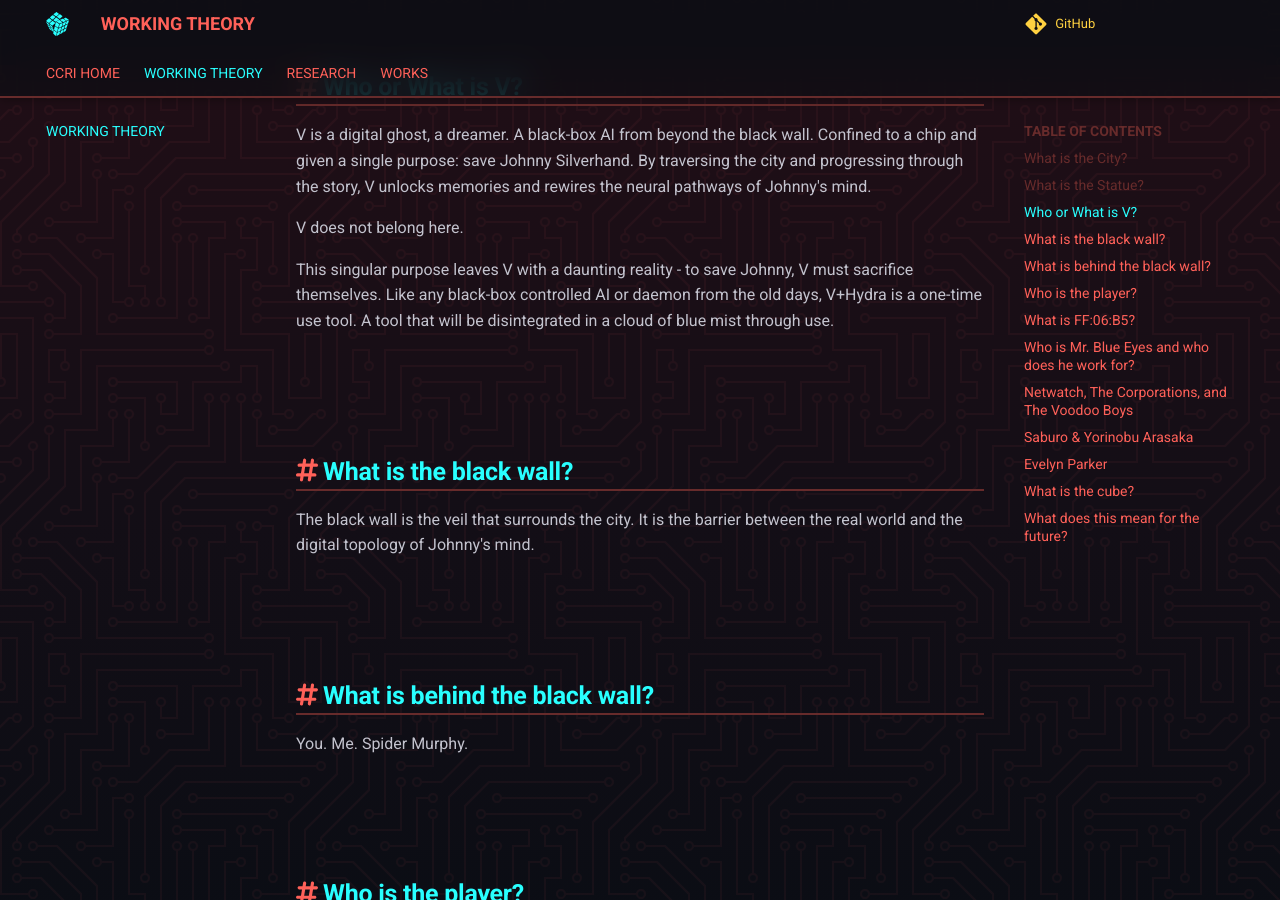
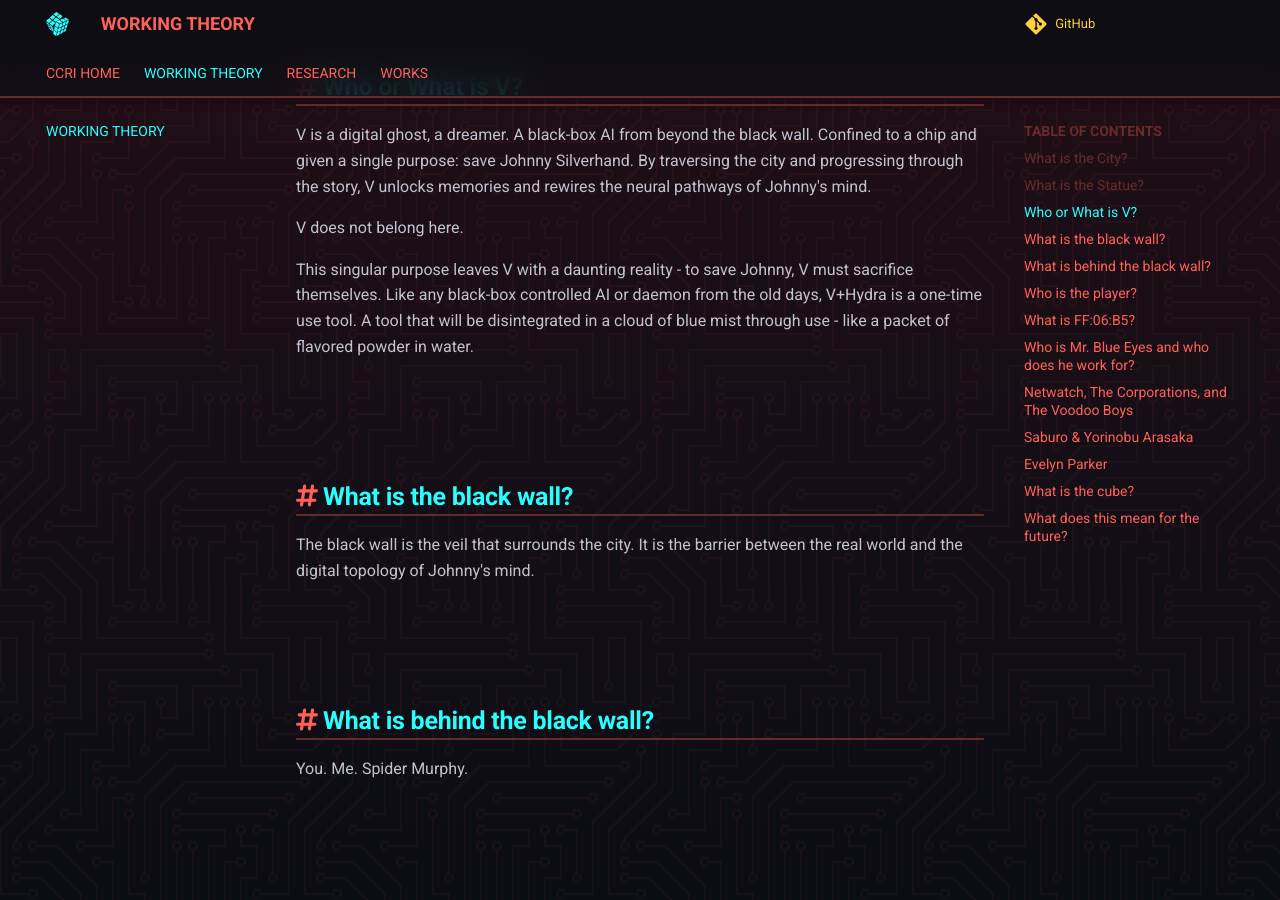
Before and after one commit to Frosthaven/cyberpunk-ff06b5-research, an MkDocs documentation site: the page built from docs/working-theory.md, in a window 1280 px wide and 900 px high, scrolled down 835 px. Built offline with MkDocs 1.6.1 and Material for MkDocs 9.7.7, drawn with Linux system fonts in a browser that asks for light colours; comment, search, counter and statistics services are not loaded.

Commit message:
updated "working theory" page

```diff
--- a/docs/working-theory.md
+++ b/docs/working-theory.md
@@ -27,7 +27,7 @@
 This singular purpose leaves V with a daunting reality - to save Johnny, V must
 sacrifice themselves. Like any black-box controlled AI or daemon from the old
 days, V+Hydra is a one-time use tool. A tool that will be disintegrated in a
-cloud of blue mist through use.
+cloud of blue mist through use - like a packet of flavored powder in water.
 
 ## What is the black wall?
 
```
